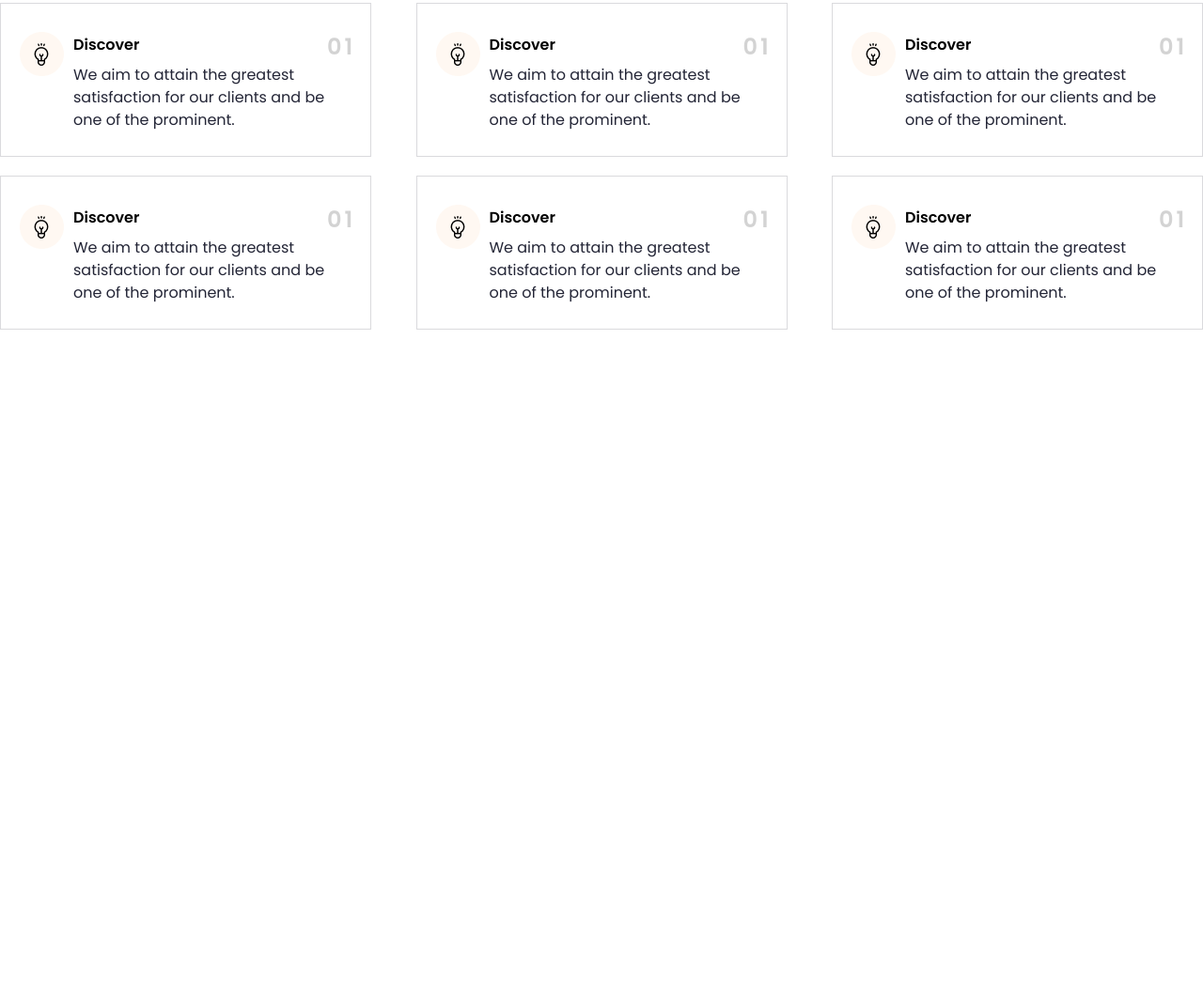
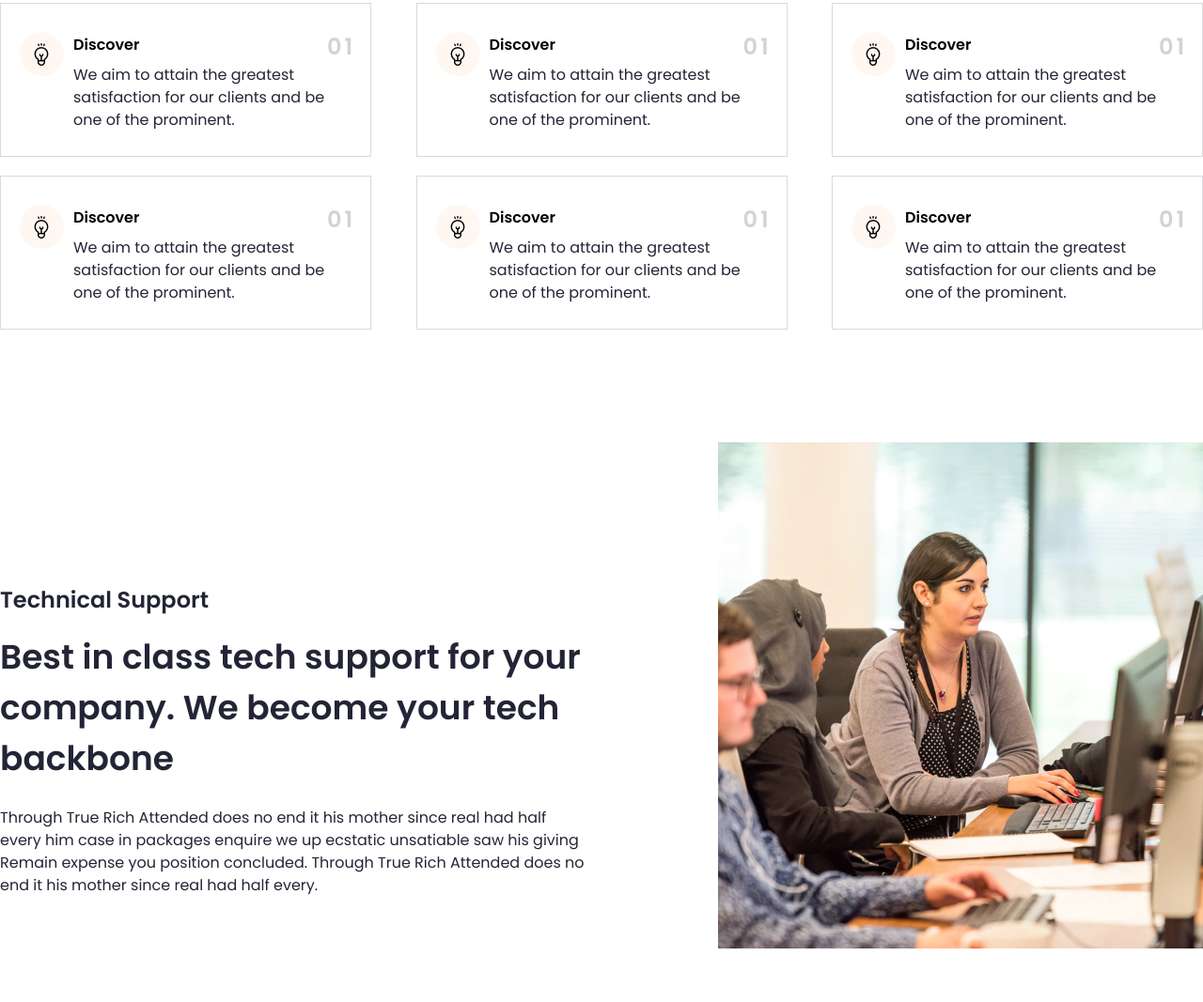
Before and after one commit to shahzodotaboyev/Jamoaviy-loyha-, a plain HTML site: page furqat.html in a window 1280 px wide. Shown: the part 950-2017 px from the top of the page at 94% size. Before the commit the page ends 1371 px from the top, so only its background shows below. Drawn offline with nearby package versions, Linux system fonts and the light colour scheme.

Commit message:
section-3

```diff
--- a/furqat.html
+++ b/furqat.html
@@ -155,6 +155,21 @@
             </div>
 
         </section>
+        <section class="section-3">
+            <div class="support_img continer">
+                <div class="support_div">
+                    <h4>Technical Support</h4>
+                    <h3>Best in class tech support for your company. We become your tech backbone </h3>
+                    <p>Through True Rich Attended does no end it his mother since real had half every him case in packages enquire we up ecstatic unsatiable saw his giving Remain expense you position concluded. Through True Rich Attended does no end it his mother since real had half every.</p>
+
+                </div>
+                <div>
+                    <img src="./images/Feature 1 Image.png" alt="">
+                </div>
+
+            </div>
+
+        </section>
     </main>
     <footer></footer>
 </body>
--- a/furqat/furqat.scss
+++ b/furqat/furqat.scss
@@ -224,6 +224,7 @@
             display: flex;
             justify-content: space-between;
             padding-bottom: 20px;
+
             .our_progres_cards_one {
                 width: 395px;
                 height: 164px;
@@ -266,3 +267,46 @@
         }
     }
 }
+
+.section-3 {
+    width: 100%;
+    height: 100%;
+    padding: 50px 0;
+    .support_img {
+        display: flex;
+        justify-content: space-between;
+        .support_div {
+            padding-top: 150px;
+            h4 {
+                color: var(--bg-color);
+                font-family: Poppins;
+                font-size: 24px;
+                font-weight: 600;
+                line-height: 36px;
+                text-align: left;
+                padding-bottom: 16px;
+            }
+
+            h3 {
+                width: 625px;
+                font-family: Poppins;
+                font-size: 36px;
+                font-weight: 600;
+                line-height: 54px;
+                text-align: left;
+                color: var(--bg-color);
+                padding-bottom: 24px;
+            }
+
+            p {
+                width: 622px;
+                font-family: Poppins;
+                font-size: 16px;
+                font-weight: 400;
+                line-height: 24px;
+                text-align: left;
+                color: var(--bg-color);
+            }
+        }
+    }
+}
```
Also changed, not shown: furqat/furqat.css, images/Feature 1 Image.png (added), 1 other file.
